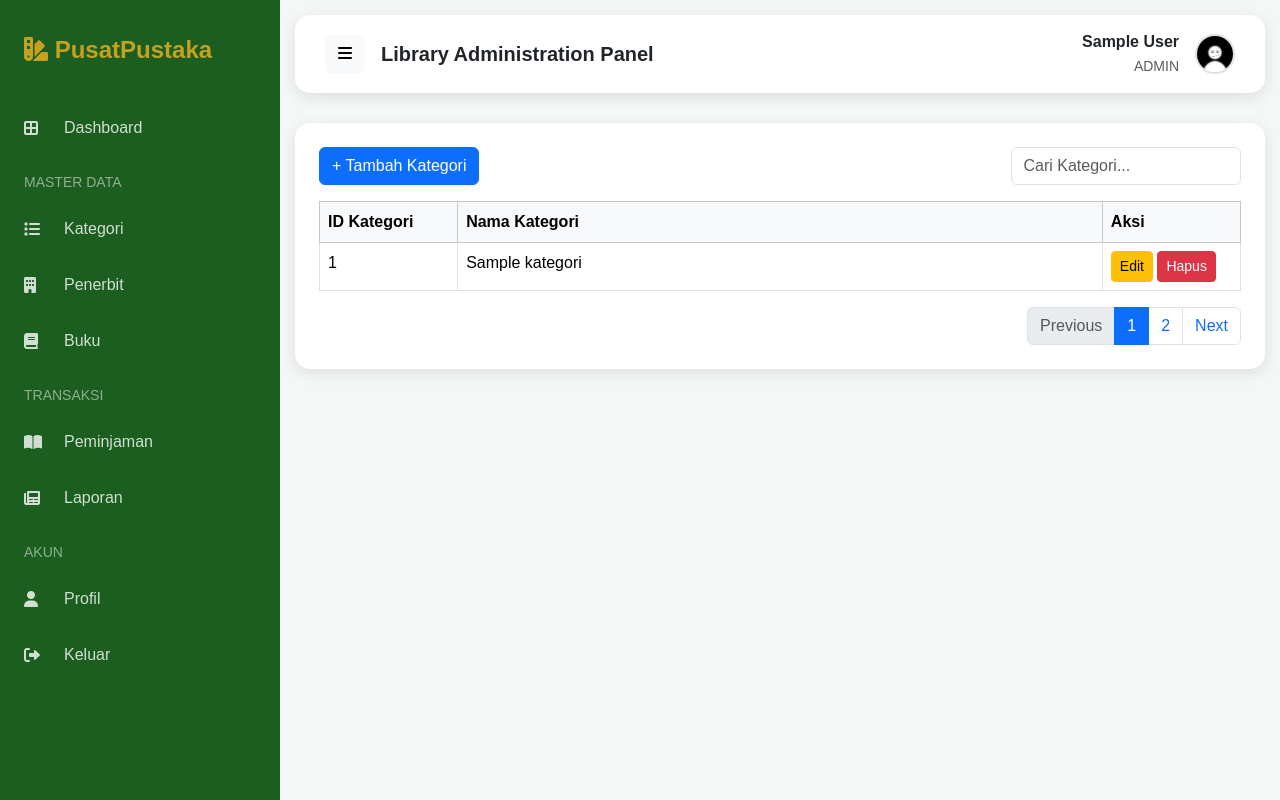
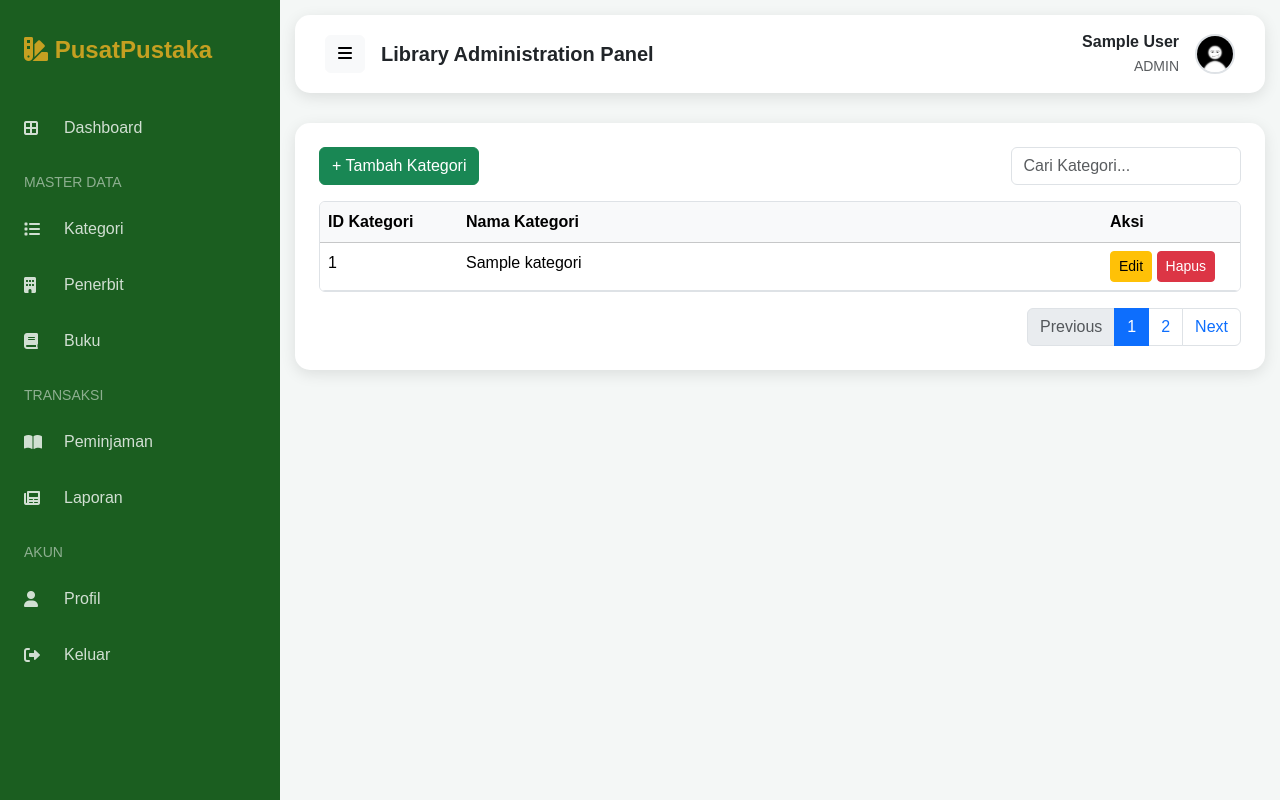
Before and after one commit to mifthrizky/phpnative_pusatpustaka, a PHP site: page /admin/kategori.php in a window 1280 px wide. Run offline with PHP 8.4, Linux system fonts and the light colour scheme; the visitor is signed in with stand-in values (Sample User, id 1); tables that the repository leaves empty hold one stand-in row (values such as "Sample post").

Commit message:
crud awal

```diff
--- a/admin/kategori.php
+++ b/admin/kategori.php
@@ -44,7 +44,7 @@ if (isset($_POST['hapus'])) {
         <div class="card card-custom p-4 bg-white mb-4">
             <!-- Button Atas Tabel -->
             <div class="d-flex justify-content-between align-items-center mb-3">
-                <button type="button" class="btn btn-primary" data-bs-toggle="modal" data-bs-target="#tambahKategoriModal">
+                <button type="button" class="btn btn-success" data-bs-toggle="modal" data-bs-target="#tambahKategoriModal">
                     + Tambah Kategori
                 </button>
                 <div class="w-25">
@@ -53,8 +53,8 @@ if (isset($_POST['hapus'])) {
             </div>
 
             <!-- Tabel Read Kategori -->
-            <div class="table-responsive">
-                <table class="table table-bordered table-hover">
+            <div class="table-responsive border rounded overflow-hidden mb-3">
+                <table class="table table-hover mb-0">
                     <thead class="table-light">
                         <tr>
                             <th width="15%">ID Kategori</th>
@@ -85,8 +85,8 @@ if (isset($_POST['hapus'])) {
                         ?>
                     </tbody>
                 </table>
+            </div>
 
-                <!-- Pagination -->
             <nav>
                 <ul class="pagination justify-content-end mb-0">
                     <li class="page-item disabled"><a class="page-link" href="#">Previous</a></li>
@@ -95,7 +95,6 @@ if (isset($_POST['hapus'])) {
                     <li class="page-item"><a class="page-link" href="#">Next</a></li>
                 </ul>
             </nav>
-            </div>
         </div>
     </div>
 </div>
```
Lines whose indentation alone changed are shown as unchanged.
